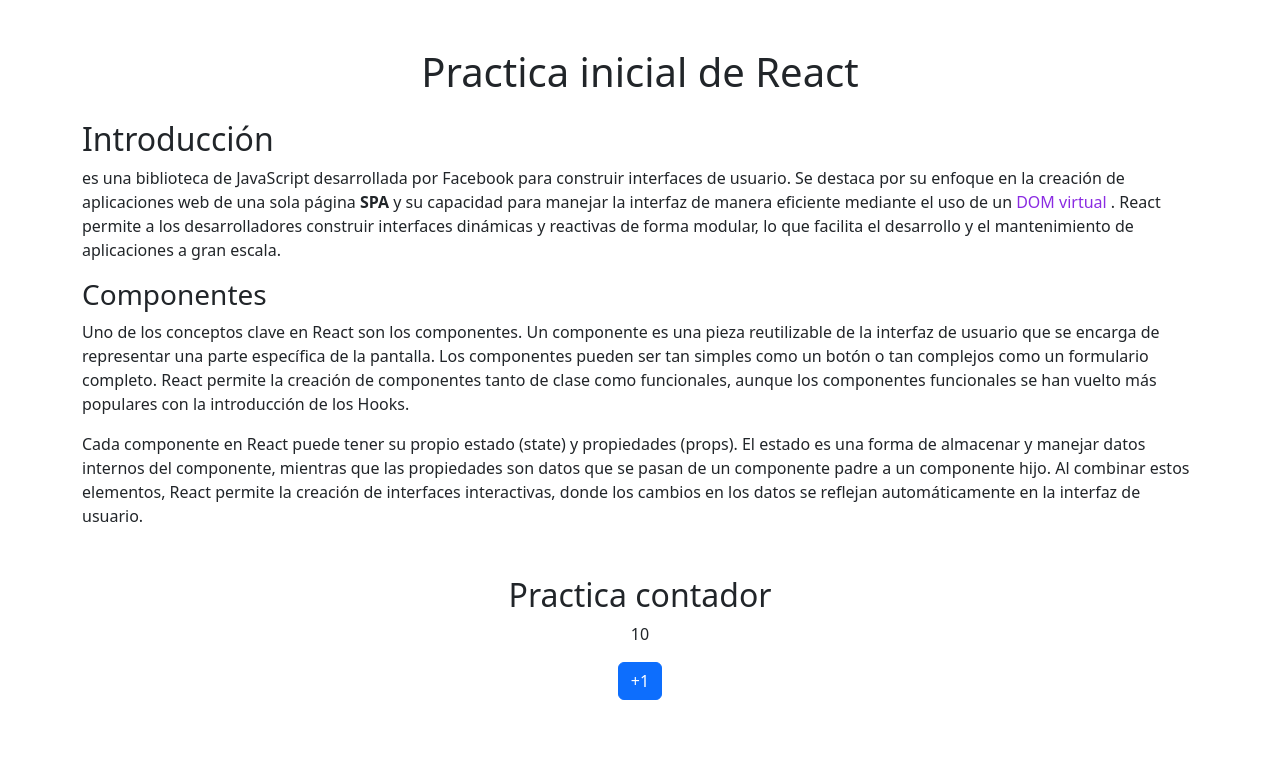
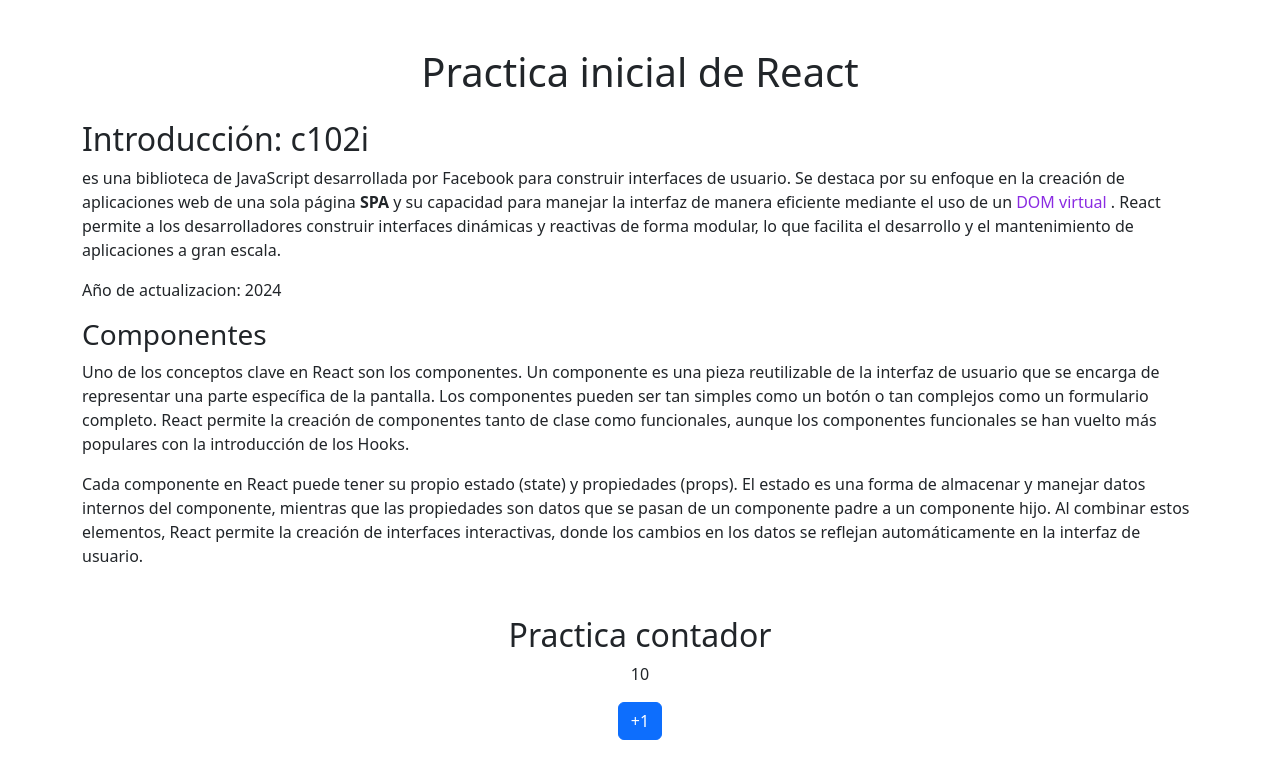
Before and after one commit to gusgettar/proyectoReact, a React (Vite) app: page / in a window 1280 px wide. Shown: the top 778 px of the page. Built offline with nearby package versions, Linux system fonts and the light colour scheme.

Commit message:
Agregamos 2 props desde app a el componente Informacion

```diff
--- a/src/App.jsx
+++ b/src/App.jsx
@@ -2,12 +2,13 @@
 import Informacion from './components/Informacion';
 import Contador from './components/Contador';
 function App() {
+  const anio = 2024
   //Aqui agrego la logica de un componente
   return <>
   <section className='container my-5'>
     <h1 className='text-center'>Practica inicial de React</h1>
   {/*Aqui voy a agregar un componente */}
-  <Informacion></Informacion>
+  <Informacion comision="c102i" anioActual={anio} />
 
   </section>
   <Contador></Contador>
--- a/src/components/Informacion.jsx
+++ b/src/components/Informacion.jsx
@@ -1,9 +1,9 @@
 import Teoria from "./Teoria";
 
-const Informacion = () => {
+const Informacion = (props) => {
   return (
-    <article>
-      <h2 className="mt-4">Introducción</h2>
+    <article className="mt-4">
+      <h2>Introducción: {props.comision}</h2>
       <p>
         es una biblioteca de JavaScript desarrollada por Facebook para construir
         interfaces de usuario. Se destaca por su enfoque en la creación de
@@ -13,6 +13,7 @@
         de forma modular, lo que facilita el desarrollo y el mantenimiento de
         aplicaciones a gran escala.
       </p>
+      <p>Año de actualizacion: {props.anioActual}</p>
       <Teoria></Teoria>
     </article>
   );
```
